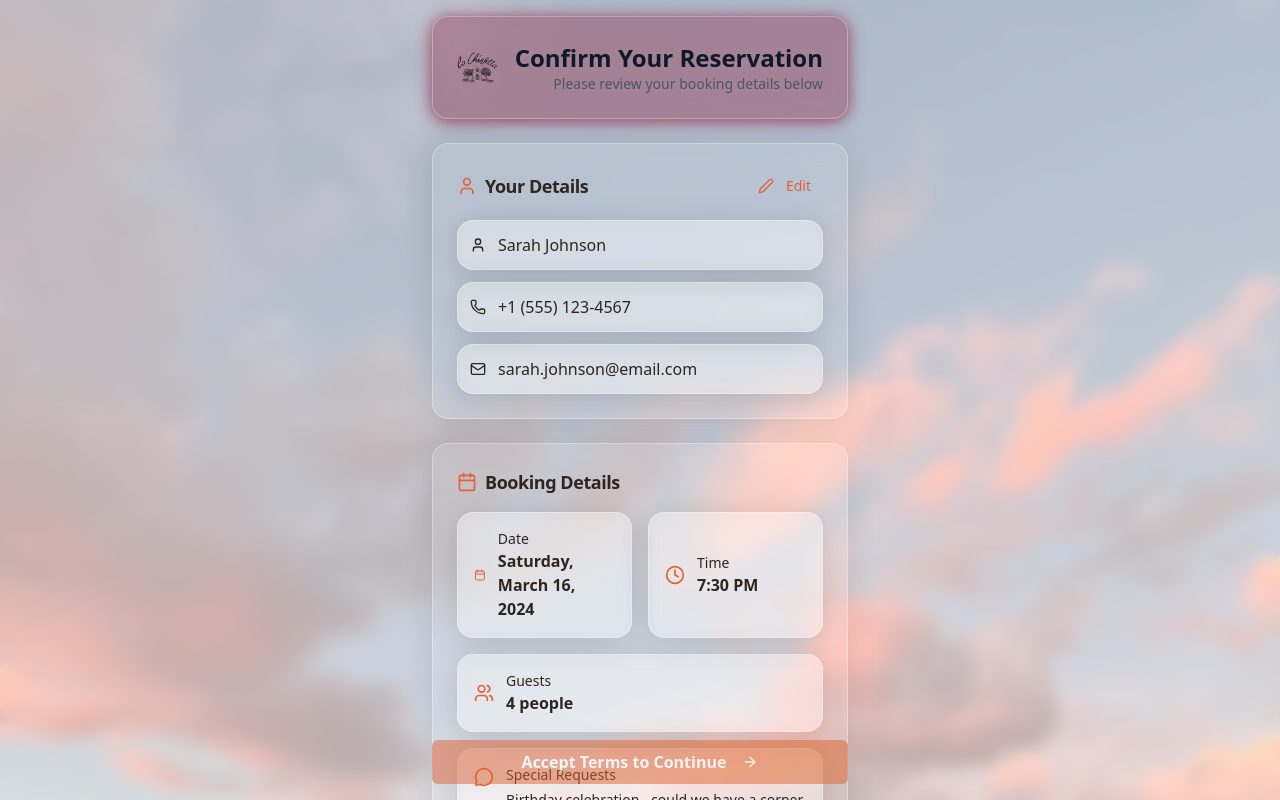
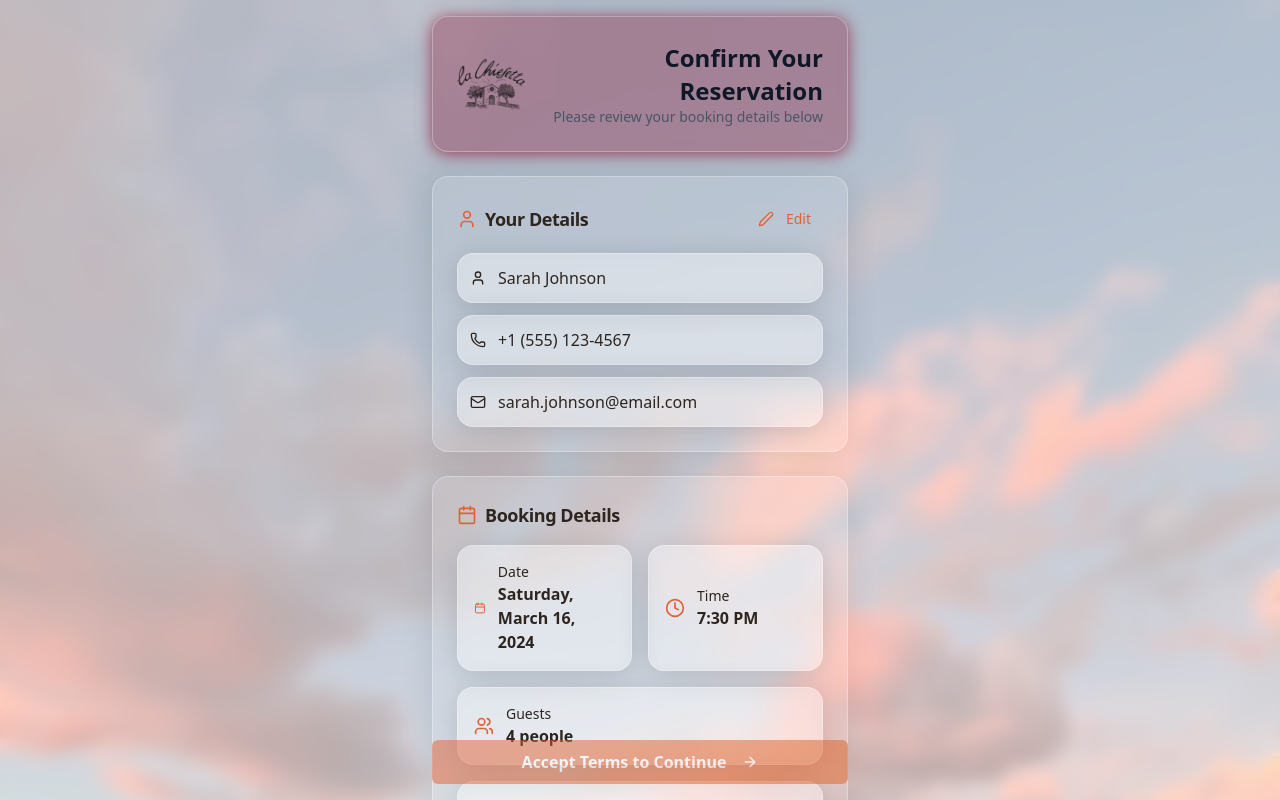
Before and after one commit to LaChiesetta/AntiNoShow, a Next.js app: page /booking/1 in a window 1280 px wide. Shown: the top 800 px of the page. Built offline with nearby package versions, Linux system fonts and the light colour scheme.

Commit message:
fix: header - bigger logo image and added blur

```diff
--- a/src/app/booking/[id]/components/Header.tsx
+++ b/src/app/booking/[id]/components/Header.tsx
@@ -5,14 +5,14 @@ import restaurantLogo from "@/assets/restaurant-logo.png";
 
 export const Header = () => {
   return (
-    <header className="header sticky z-50 bg-card shadow-card border-border/50 flex items-center justify-between p-6 w-full animate-fade-in top-2 mb-6">
+    <header className="backdrop-blur-sm header sticky z-50 bg-card shadow-card border-border/50 flex items-center justify-between p-6 w-full animate-fade-in top-2 mb-6">
       {/* Logo */}
       <div className="flex items-center space-x-3">
         <Image
           src={restaurantLogo}
           alt="Restaurant Logo"
-          width={40}
-          height={40}
+          width={70}
+          height={70}
           className="object-contain"
         />
       </div>
```
